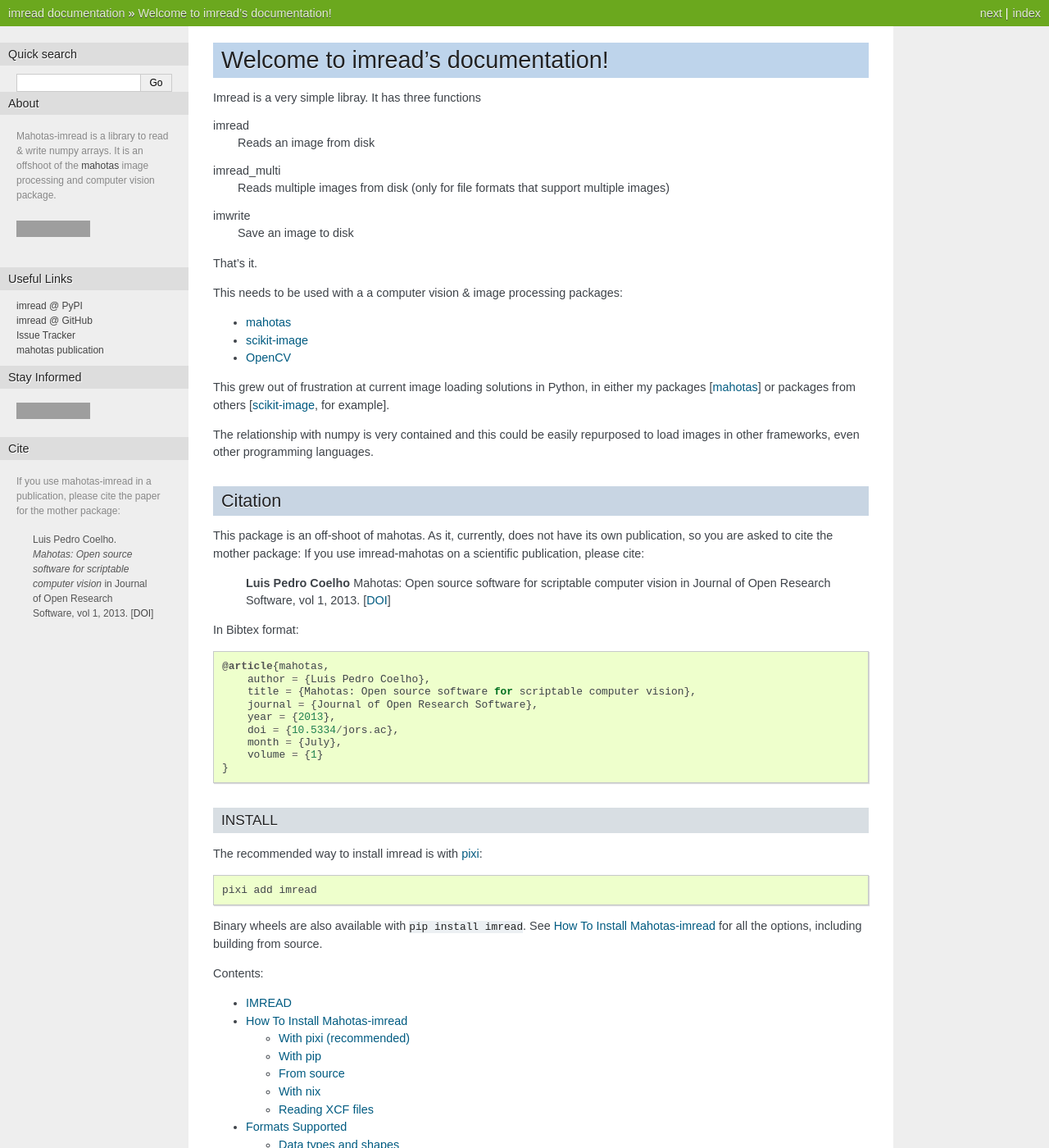
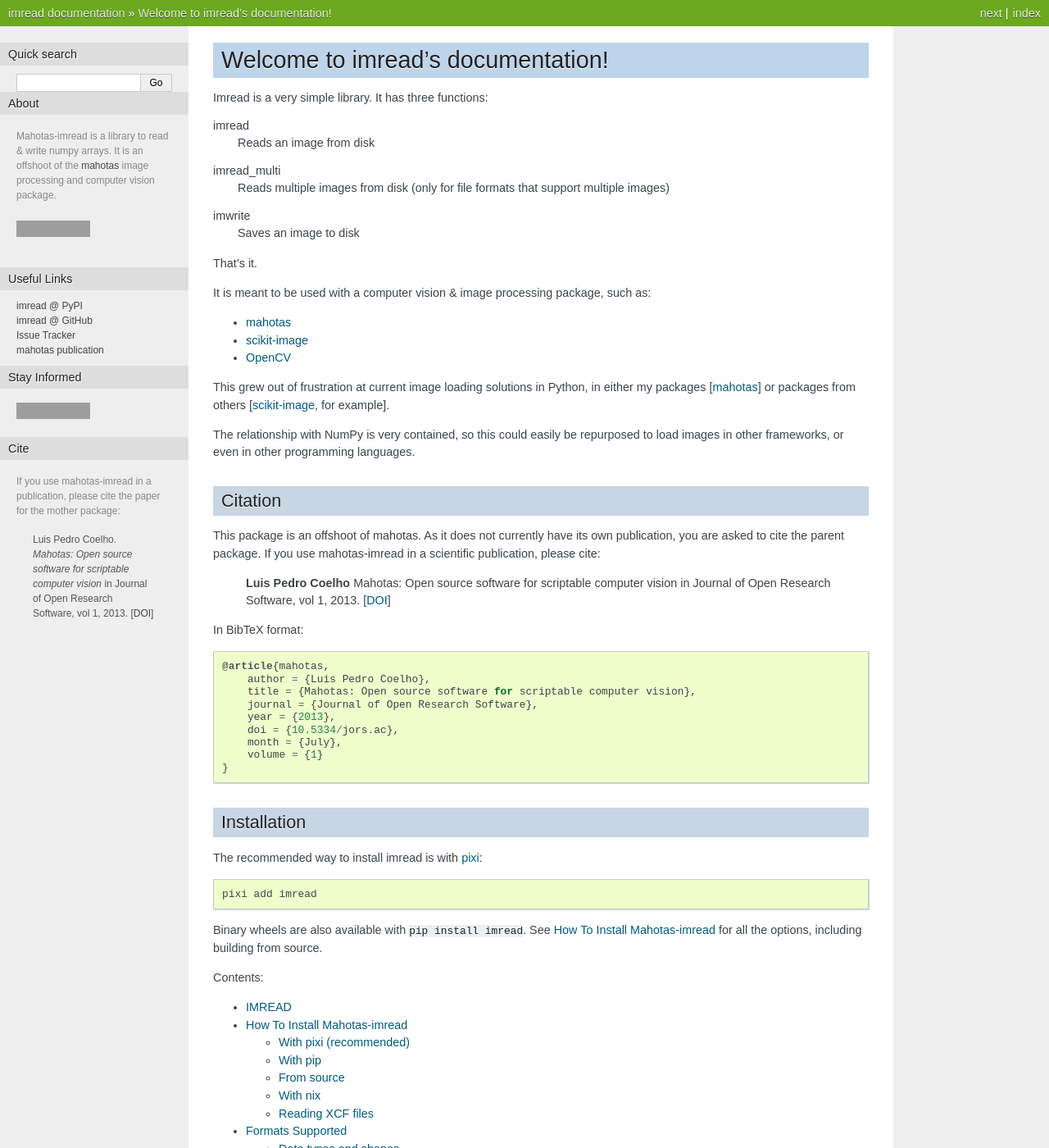
Before and after one commit to luispedro/imread, a Sphinx documentation site: the page built from docs/source/index.rst, in a window 1280 px wide and 1400 px high. Shown: the whole window at 82% size. Built offline with Sphinx 7.4.7, drawn with Linux system fonts in a browser that asks for light colours; some of the changed text lies outside the part shown; grey boxes are pictures that could not be loaded.

Commit message:
DOC Fix typos and minor grammar issues in docs
Covers the Sphinx pages, README, ChangeLog, CITATION, docstrings and
code comments.

Co-Authored-By: Claude Opus 5.5 <noreply@anthropic.com>

```diff
--- a/docs/source/conf.py
+++ b/docs/source/conf.py
@@ -243,7 +243,7 @@ epub_copyright = '2012-2026, Luis Pedro Coelho'
 # The scheme of the identifier. Typical schemes are ISBN or URL.
 #epub_scheme = ''
 
-# The unique identifier of the text. This can be a ISBN number
+# The unique identifier of the text. This can be an ISBN number
 # or the project homepage.
 #epub_identifier = ''
 
@@ -254,7 +254,7 @@ epub_copyright = '2012-2026, Luis Pedro Coelho'
 # The format is a list of tuples containing the path and title.
 #epub_pre_files = []
 
-# HTML files shat should be inserted after the pages created by sphinx.
+# HTML files that should be inserted after the pages created by sphinx.
 # The format is a list of tuples containing the path and title.
 #epub_post_files = []
 
--- a/docs/source/index.rst
+++ b/docs/source/index.rst
@@ -1,7 +1,7 @@
 Welcome to imread's documentation!
 ==================================
 
-Imread is a very simple libray. It has three functions
+Imread is a very simple library. It has three functions:
 
 imread
     Reads an image from disk
@@ -9,11 +9,12 @@ imread_multi
     Reads multiple images from disk (only for file formats that support
     multiple images)
 imwrite
-    Save an image to disk
+    Saves an image to disk
 
 That's it.
 
-This needs to be used with a a computer vision & image processing packages:
+It is meant to be used with a computer vision & image processing package, such
+as:
 
 - `mahotas <https://luispedro.org/software/mahotas>`__
 - `scikit-image <https://scikit-image.org/>`__
@@ -24,23 +25,23 @@ This grew out of frustration at current image loading solutions in Python, in
 either my packages [`mahotas <https://mahotas.rtfd.io>`__] or packages from
 others [`scikit-image <https://scikit-image.org>`__, for example].
 
-The relationship with numpy is very contained and this could be easily
-repurposed to load images in other frameworks, even other programming
+The relationship with NumPy is very contained, so this could easily be
+repurposed to load images in other frameworks, or even in other programming
 languages.
 
 Citation
 --------
 
-This package is an off-shoot of mahotas. As it, currently, does not have its
-own publication, so you are asked to cite the mother package: If you use
-imread-mahotas on a scientific publication, please cite:
+This package is an offshoot of mahotas. As it does not currently have its own
+publication, you are asked to cite the parent package. If you use
+mahotas-imread in a scientific publication, please cite:
 
     **Luis Pedro Coelho** Mahotas: Open source software for scriptable computer
     vision in Journal of Open Research Software, vol 1, 2013. [`DOI
     <https://doi.org/10.5334/jors.ac>`__]
 
 
-In Bibtex format::
+In BibTeX format::
 
     @article{mahotas,
         author = {Luis Pedro Coelho},
@@ -53,8 +54,8 @@ In Bibtex format::
     }
 
 
-INSTALL
-~~~~~~~
+Installation
+------------
 
 The recommended way to install imread is with `pixi <https://pixi.sh>`__::
 
@@ -76,14 +77,14 @@ Contents:
    history
 
 Bug Reports
-~~~~~~~~~~~
+-----------
 
-Please report any bugs either on `github
-<https://github.com/luispedro/imread>`__ or by email to luis@luispedro.org
+Please report any bugs either on `GitHub
+<https://github.com/luispedro/imread>`__ or by email to luis@luispedro.org.
 
-If you have a test case where are not sure of whether imread is behaving
-correctly, you can discuss this on the `pythonvision mailing list
-<https://groups.google.com/forum/?fromgroups#!forum/pythonvision>`__
+If you have a test case where you are not sure whether imread is behaving
+correctly, you can discuss it on the `pythonvision mailing list
+<https://groups.google.com/forum/?fromgroups#!forum/pythonvision>`__.
 
 If at all possible, include a small image as a test case.
 
--- a/docs/source/install.rst
+++ b/docs/source/install.rst
@@ -45,8 +45,8 @@ only if it is found. pixi can provide all of these::
 To build without WebP support, pass
 ``--config-settings=setup-args=-Dwebp=disabled`` to ``pip install``.
 
-Development happens on `github <https://github.com/luispedro/imread>`__. Watch
-out that *development versions are more likely to have problems*.
+Development happens on `GitHub <https://github.com/luispedro/imread>`__. Note
+that *development versions are more likely to have problems*.
 
 With nix
 --------
--- a/docs/source/readme.rst
+++ b/docs/source/readme.rst
@@ -2,4 +2,4 @@
 IMREAD
 ======
 
-This is library to read & write image files.
+This is a library to read & write image files.
```
Also changed, not shown: README.md (+18 -18 lines), docs/source/formats.rst (+7 -7 lines), docs/source/history.rst (+15 -15 lines), 9 other files.
